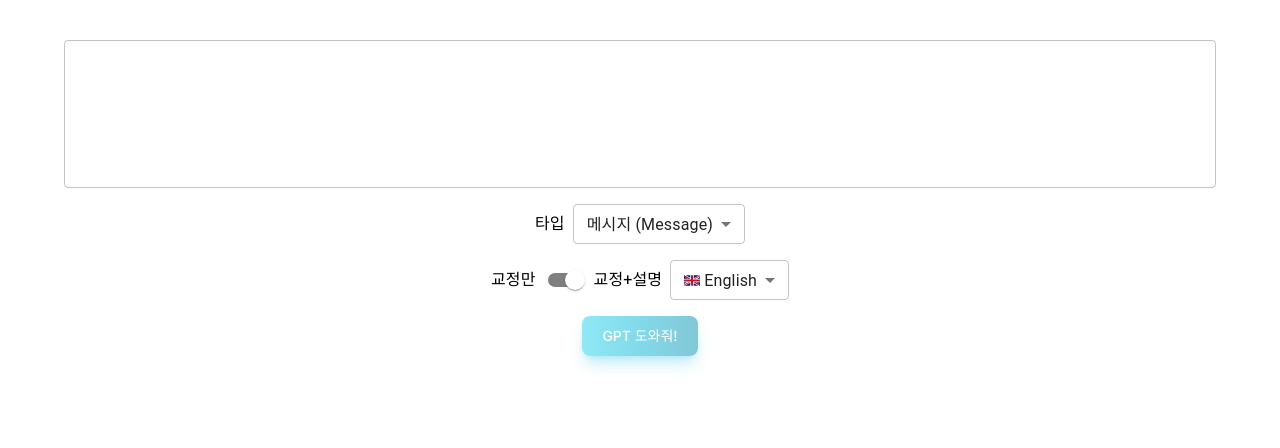
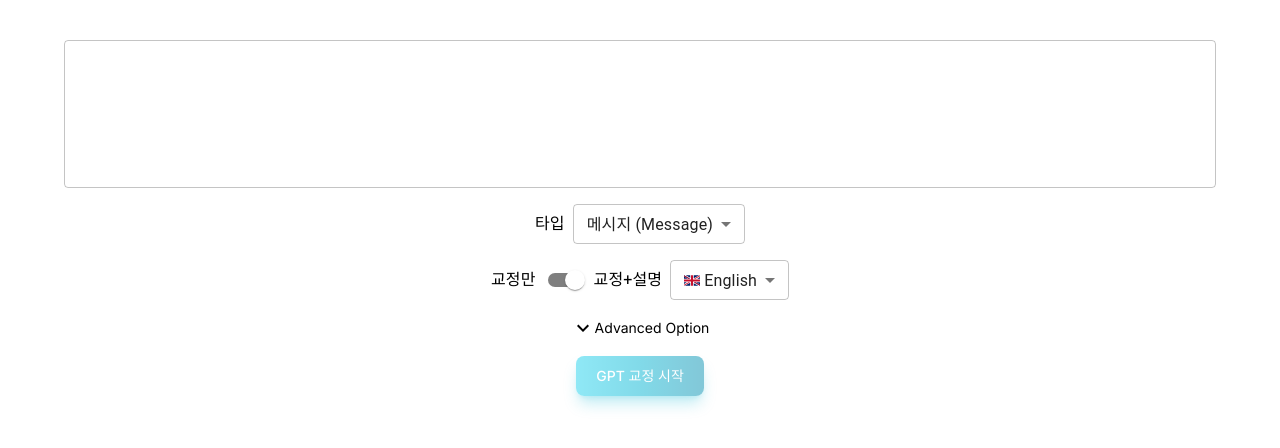
Before and after one commit to danpark-yh/gpt-lang, a Next.js app: page / in a window 1280 px wide. Shown: the top 448 px of the page. Built offline with nearby package versions, Linux system fonts and the light colour scheme.

Commit message:
apply english type as advanced option

```diff
--- a/app/api/gpt/route.ts
+++ b/app/api/gpt/route.ts
@@ -33,7 +33,13 @@ export async function POST(
     })
 
     const body = await request.json()
-    const { userPrompt, userPromptType, userPromptResultOption } = body
+    const {
+      userPrompt,
+      userPromptType,
+      userPromptResultOption,
+      advancedOptions,
+    } = body
+    const { englishType } = advancedOptions
 
     // console.log({ userPrompt })
     // console.log({ userPromptType })
@@ -53,7 +59,7 @@ export async function POST(
     const EDIT_EXPLANATION = "Edit explanation:"
     const NO_NEED_TO_CHANGE = "No need to change"
 
-    let userChatMessage = `Please proofread below ${TEXT_REFERENCE}`
+    let userChatMessage = `Please professionally proofread below ${TEXT_REFERENCE} in ${englishType} English.`
 
     /*********************************************
      * PROOFREAD TEXT (+ EXPLANATION)
--- a/app/api/translation/route.ts
+++ b/app/api/translation/route.ts
@@ -36,7 +36,7 @@ export async function POST(
       },
       {
         role: "user",
-        content: `The text is the explanation of what have changed to fix ${sourceLanguage} grammars. Please translate this 'SOURCE TEXT' to ${targetLanguage}. Do not change the ${sourceLanguage} phrase, sentence and words wraps with "". Please keep the bullet point format style.
+        content: `The text is the explanation of what have changed to fix ${sourceLanguage} grammars. Please translate this 'SOURCE TEXT' to ${targetLanguage}. Never change the ${sourceLanguage} phrase, sentence and words wraps with double quotes(""). Please keep the bullet point format style.
         -----------------
         'SOURCE TEXT': ${text}`,
       },
--- a/common/type/index.ts
+++ b/common/type/index.ts
@@ -13,3 +13,9 @@ export enum Language {
   ENGLISH = "English",
   KOREAN = "Korean",
 }
+
+export enum EnglishType {
+  AMERICAN = "American",
+  BRITISH = "British",
+  AUSTRALIAN = "Australian",
+}
--- a/component/prompt.tsx
+++ b/component/prompt.tsx
@@ -19,13 +19,20 @@ import {
   TranslationRequestBody,
   TranslationResponse,
 } from "@/common/type/api"
-import { Language, UserPromptResultOption, UserPromptType } from "@/common/type"
+import {
+  EnglishType,
+  Language,
+  UserPromptResultOption,
+  UserPromptType,
+} from "@/common/type"
 import { useForm } from "react-hook-form"
 import { DevTool } from "@hookform/devtools"
-import { KR, GB } from "country-flag-icons/react/3x2"
+import { KR, GB, AU, US } from "country-flag-icons/react/3x2"
 import ReactDiffViewer, { DiffMethod } from "react-diff-viewer-continued"
 import CompareIcon from "@mui/icons-material/Compare"
 import ContentPasteIcon from "@mui/icons-material/ContentPaste"
+import KeyboardArrowDownIcon from "@mui/icons-material/KeyboardArrowDown"
+import KeyboardArrowRightIcon from "@mui/icons-material/KeyboardArrowRight"
 import { SnackbarProvider, enqueueSnackbar } from "notistack"
 import { MAX_PROMPT_INPUT_CHARACTERS } from "@/common/constant"
 
@@ -34,6 +41,7 @@ type PromptForm = {
   userPromptType: UserPromptType
   userPromptResultOption: boolean // UserPromptResultOption
   userPromptExplanationLanguage: Language
+  advancedEnglishType: EnglishType
 }
 
 export default function Prompt() {
@@ -43,6 +51,7 @@ export default function Prompt() {
       userPromptType: UserPromptType.MESSAGE,
       userPromptResultOption: true,
       userPromptExplanationLanguage: Language.ENGLISH,
+      advancedEnglishType: EnglishType.AUSTRALIAN,
     },
   })
 
@@ -61,6 +70,11 @@ export default function Prompt() {
   const userPromptTextCount = watch().userPrompt.length
   const isExceededMaxTextCount =
     userPromptTextCount > MAX_PROMPT_INPUT_CHARACTERS
+
+  /**
+   * Advanced option
+   */
+  const [openAdvancedOption, setOpenAdvancedOption] = useState(false)
 
   /**
    * Loading
@@ -86,6 +100,9 @@ export default function Prompt() {
         userPromptResultOption: data.userPromptResultOption
           ? UserPromptResultOption.ANSWER_AND_EXPLANATION
           : UserPromptResultOption.ANSWER_ONLY,
+        advancedOptions: {
+          englishType: data.advancedEnglishType,
+        },
       })
       // console.log(gptRes)
 
@@ -213,13 +230,56 @@ export default function Prompt() {
               )}
             </div>
           </Stack>
+          <div>
+            <div
+              className="flex justify-center items-center	cursor-pointer text-center text-sm"
+              onClick={() => setOpenAdvancedOption((prev) => !prev)}
+            >
+              {openAdvancedOption ? (
+                <KeyboardArrowRightIcon />
+              ) : (
+                <KeyboardArrowDownIcon />
+              )}{" "}
+              Advanced Option
+            </div>
+            {openAdvancedOption ? (
+              <Stack direction="row" spacing={1} alignItems="center">
+                <Typography>교정 영어 타입</Typography>
+                <TextField
+                  select
+                  defaultValue={EnglishType.AUSTRALIAN}
+                  inputProps={register("advancedEnglishType")}
+                  size="small"
+                >
+                  <MenuItem value={EnglishType.AUSTRALIAN}>
+                    <span className="flex justify-center gap-1">
+                      <AU className="w-4" /> 호주식 (Australian)
+                    </span>
+                  </MenuItem>
+                  <MenuItem value={EnglishType.AMERICAN}>
+                    <span className="flex justify-center gap-1">
+                      <US className="w-4" /> 미국식 (American)
+                    </span>
+                  </MenuItem>
+                  <MenuItem value={EnglishType.BRITISH}>
+                    <span className="flex justify-center gap-1">
+                      <GB className="w-4" />
+                      영국식 (British)
+                    </span>
+                  </MenuItem>
+                </TextField>
+              </Stack>
+            ) : (
+              <></>
+            )}
+          </div>
 
           <button
             type="submit"
             className="text-white bg-gradient-to-r from-cyan-400 via-cyan-500 to-cyan-600 hover:bg-gradient-to-br focus:ring-4 focus:outline-none focus:ring-cyan-300 dark:focus:ring-cyan-800 shadow-lg shadow-cyan-500/50 dark:shadow-lg dark:shadow-cyan-800/80 font-medium rounded-lg text-sm px-5 py-2.5 text-center mr-2 mb-2 cursor-pointer disabled:opacity-50"
             disabled={!watch().userPrompt || isExceededMaxTextCount}
           >
-            GPT 도와줘!
+            GPT 교정 시작
           </button>
         </Stack>
       </form>
```
Also changed, not shown: common/type/api.ts (+9 -1 lines).
